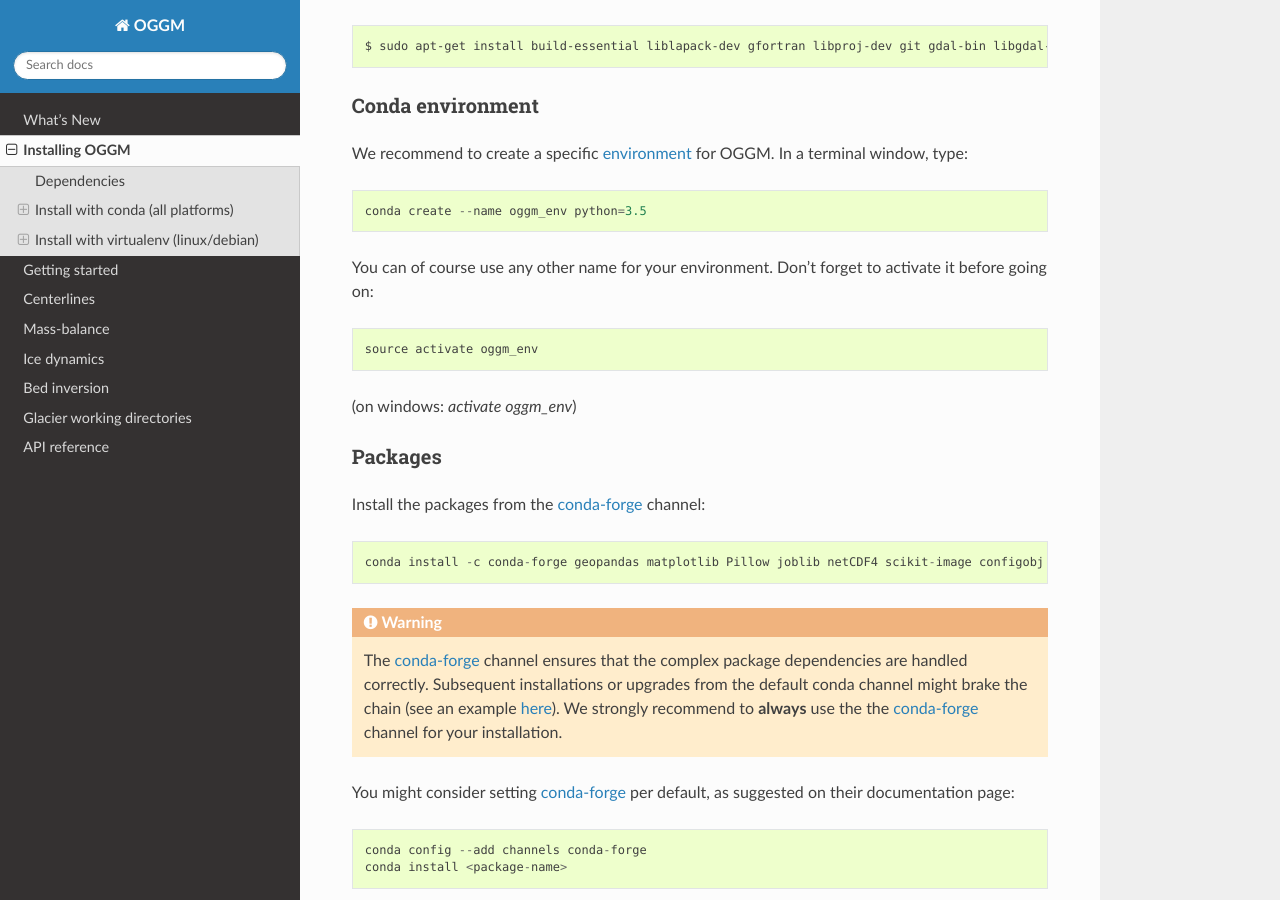
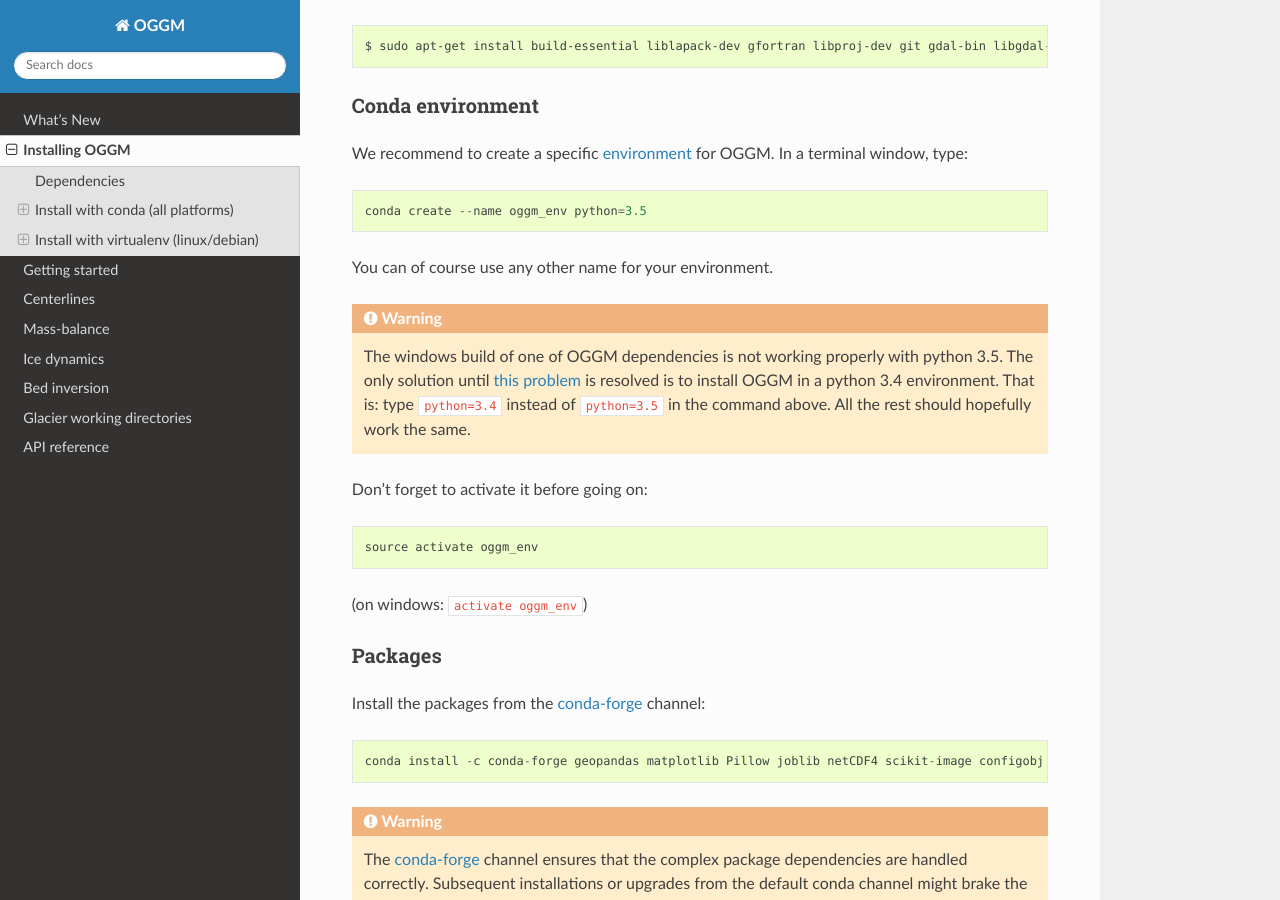
Before and after one commit to OGGM/oggm, a Sphinx documentation site: the page built from docs/installing-oggm.rst, in a window 1280 px wide and 900 px high, scrolled down 1690 px. Built offline with Sphinx 7.4.7 and the Read the Docs theme 2.0.0, drawn with Linux system fonts in a browser that asks for light colours; the version number could not be read and is left out.

Commit message:
doc install windows

```diff
--- a/docs/installing-oggm.rst
+++ b/docs/installing-oggm.rst
@@ -98,14 +98,26 @@ window, type::
 
     conda create --name oggm_env python=3.5
 
+
 You can of course use any other name for your environment.
+
+.. warning::
+
+    The windows build of one of OGGM dependencies is not working properly
+    with python 3.5. The only solution until `this problem`_ is resolved is
+    to install OGGM in a python 3.4 environment. That is: type ``python=3.4``
+    instead of ``python=3.5`` in the command above. All the rest should
+    hopefully work the same.
+
+
 Don't forget to activate it before going on::
 
     source activate oggm_env
 
-(on windows: `activate oggm_env`)
+(on windows: ``activate oggm_env``)
 
 .. _environment: http://conda.pydata.org/docs/using/envs.html
+.. _this problem: https://github.com/conda-forge/geopandas-feedstock/issues/9
 
 
 Packages
```
